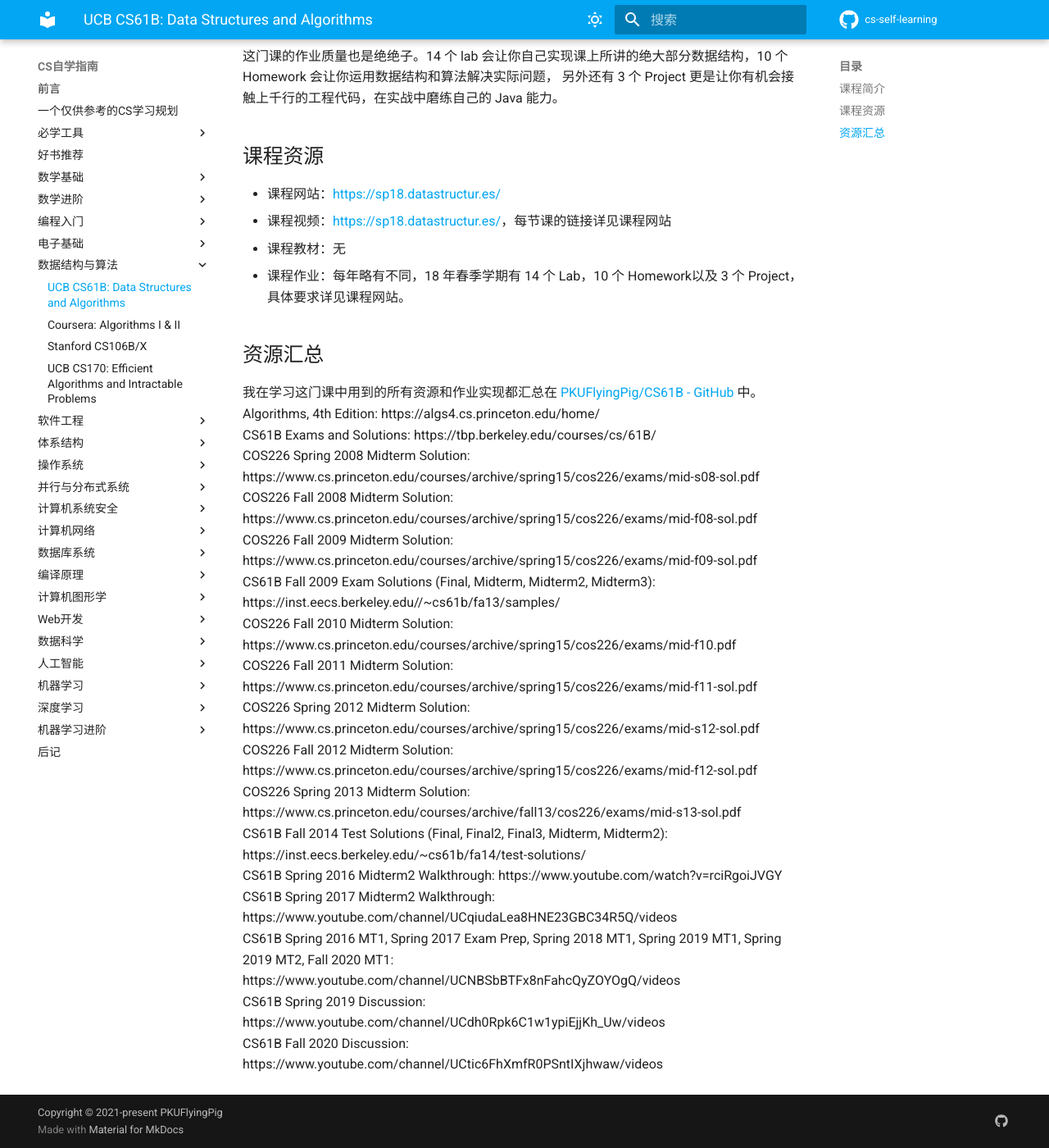
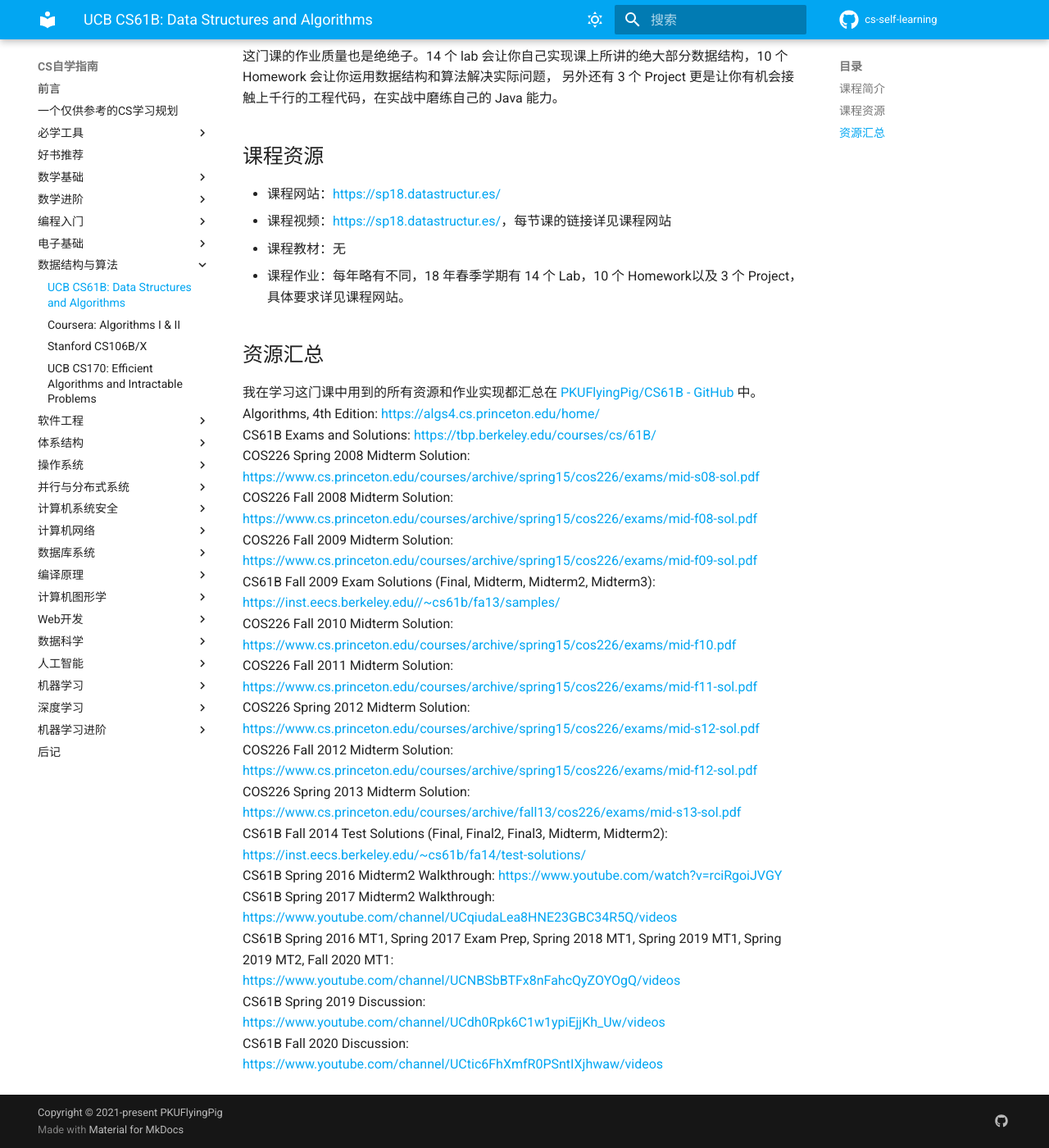
Before and after one commit to PKUFlyingPig/cs-self-learning, an MkDocs documentation site: the page built from docs/数据结构与算法/CS61B.md, in a window 1280 px wide and 1400 px high, scrolled down 578 px. Shown: the whole window at 82% size. Built offline with MkDocs 1.6.1 and Material for MkDocs 9.7.7, drawn with Linux system fonts in a browser that asks for light colours; comment, search, counter and statistics services are not loaded.

Commit message:
Reformat to show links

```diff
--- a/docs/数据结构与算法/CS61B.md
+++ b/docs/数据结构与算法/CS61B.md
@@ -28,20 +28,20 @@
 ## 资源汇总
 
 我在学习这门课中用到的所有资源和作业实现都汇总在 [PKUFlyingPig/CS61B - GitHub](https://github.com/PKUFlyingPig/CS61B) 中。
-Algorithms, 4th Edition: https://algs4.cs.princeton.edu/home/
-CS61B Exams and Solutions: https://tbp.berkeley.edu/courses/cs/61B/
-COS226 Spring 2008 Midterm Solution: https://www.cs.princeton.edu/courses/archive/spring15/cos226/exams/mid-s08-sol.pdf
-COS226 Fall 2008 Midterm Solution: https://www.cs.princeton.edu/courses/archive/spring15/cos226/exams/mid-f08-sol.pdf
-COS226 Fall 2009 Midterm Solution: https://www.cs.princeton.edu/courses/archive/spring15/cos226/exams/mid-f09-sol.pdf
-CS61B Fall 2009 Exam Solutions (Final, Midterm, Midterm2, Midterm3): https://inst.eecs.berkeley.edu//~cs61b/fa13/samples/
-COS226 Fall 2010 Midterm Solution: https://www.cs.princeton.edu/courses/archive/spring15/cos226/exams/mid-f10.pdf
-COS226 Fall 2011 Midterm Solution: https://www.cs.princeton.edu/courses/archive/spring15/cos226/exams/mid-f11-sol.pdf
-COS226 Spring 2012 Midterm Solution: https://www.cs.princeton.edu/courses/archive/spring15/cos226/exams/mid-s12-sol.pdf
-COS226 Fall 2012 Midterm Solution: https://www.cs.princeton.edu/courses/archive/spring15/cos226/exams/mid-f12-sol.pdf
-COS226 Spring 2013 Midterm Solution: https://www.cs.princeton.edu/courses/archive/fall13/cos226/exams/mid-s13-sol.pdf
-CS61B Fall 2014 Test Solutions (Final, Final2, Final3, Midterm, Midterm2): https://inst.eecs.berkeley.edu/~cs61b/fa14/test-solutions/
-CS61B Spring 2016 Midterm2 Walkthrough: https://www.youtube.com/watch?v=rciRgoiJVGY
-CS61B Spring 2017 Midterm2 Walkthrough: https://www.youtube.com/channel/UCqiudaLea8HNE23GBC34R5Q/videos
-CS61B Spring 2016 MT1, Spring 2017 Exam Prep, Spring 2018 MT1, Spring 2019 MT1, Spring 2019 MT2, Fall 2020 MT1: https://www.youtube.com/channel/UCNBSbBTFx8nFahcQyZOYOgQ/videos
-CS61B Spring 2019 Discussion: https://www.youtube.com/channel/UCdh0Rpk6C1w1ypiEjjKh_Uw/videos
-CS61B Fall 2020 Discussion: https://www.youtube.com/channel/UCtic6FhXmfR0PSntIXjhwaw/videos
+Algorithms, 4th Edition: <https://algs4.cs.princeton.edu/home/>
+CS61B Exams and Solutions: <https://tbp.berkeley.edu/courses/cs/61B/>
+COS226 Spring 2008 Midterm Solution: <https://www.cs.princeton.edu/courses/archive/spring15/cos226/exams/mid-s08-sol.pdf>
+COS226 Fall 2008 Midterm Solution: <https://www.cs.princeton.edu/courses/archive/spring15/cos226/exams/mid-f08-sol.pdf>
+COS226 Fall 2009 Midterm Solution: <https://www.cs.princeton.edu/courses/archive/spring15/cos226/exams/mid-f09-sol.pdf>
+CS61B Fall 2009 Exam Solutions (Final, Midterm, Midterm2, Midterm3): <https://inst.eecs.berkeley.edu//~cs61b/fa13/samples/>
+COS226 Fall 2010 Midterm Solution: <https://www.cs.princeton.edu/courses/archive/spring15/cos226/exams/mid-f10.pdf>
+COS226 Fall 2011 Midterm Solution: <https://www.cs.princeton.edu/courses/archive/spring15/cos226/exams/mid-f11-sol.pdf>
+COS226 Spring 2012 Midterm Solution: <https://www.cs.princeton.edu/courses/archive/spring15/cos226/exams/mid-s12-sol.pdf>
+COS226 Fall 2012 Midterm Solution: <https://www.cs.princeton.edu/courses/archive/spring15/cos226/exams/mid-f12-sol.pdf>
+COS226 Spring 2013 Midterm Solution: <https://www.cs.princeton.edu/courses/archive/fall13/cos226/exams/mid-s13-sol.pdf>
+CS61B Fall 2014 Test Solutions (Final, Final2, Final3, Midterm, Midterm2): <https://inst.eecs.berkeley.edu/~cs61b/fa14/test-solutions/>
+CS61B Spring 2016 Midterm2 Walkthrough: <https://www.youtube.com/watch?v=rciRgoiJVGY>
+CS61B Spring 2017 Midterm2 Walkthrough: <https://www.youtube.com/channel/UCqiudaLea8HNE23GBC34R5Q/videos>
+CS61B Spring 2016 MT1, Spring 2017 Exam Prep, Spring 2018 MT1, Spring 2019 MT1, Spring 2019 MT2, Fall 2020 MT1: <https://www.youtube.com/channel/UCNBSbBTFx8nFahcQyZOYOgQ/videos>
+CS61B Spring 2019 Discussion: <https://www.youtube.com/channel/UCdh0Rpk6C1w1ypiEjjKh_Uw/videos>
+CS61B Fall 2020 Discussion: <https://www.youtube.com/channel/UCtic6FhXmfR0PSntIXjhwaw/videos>
```
